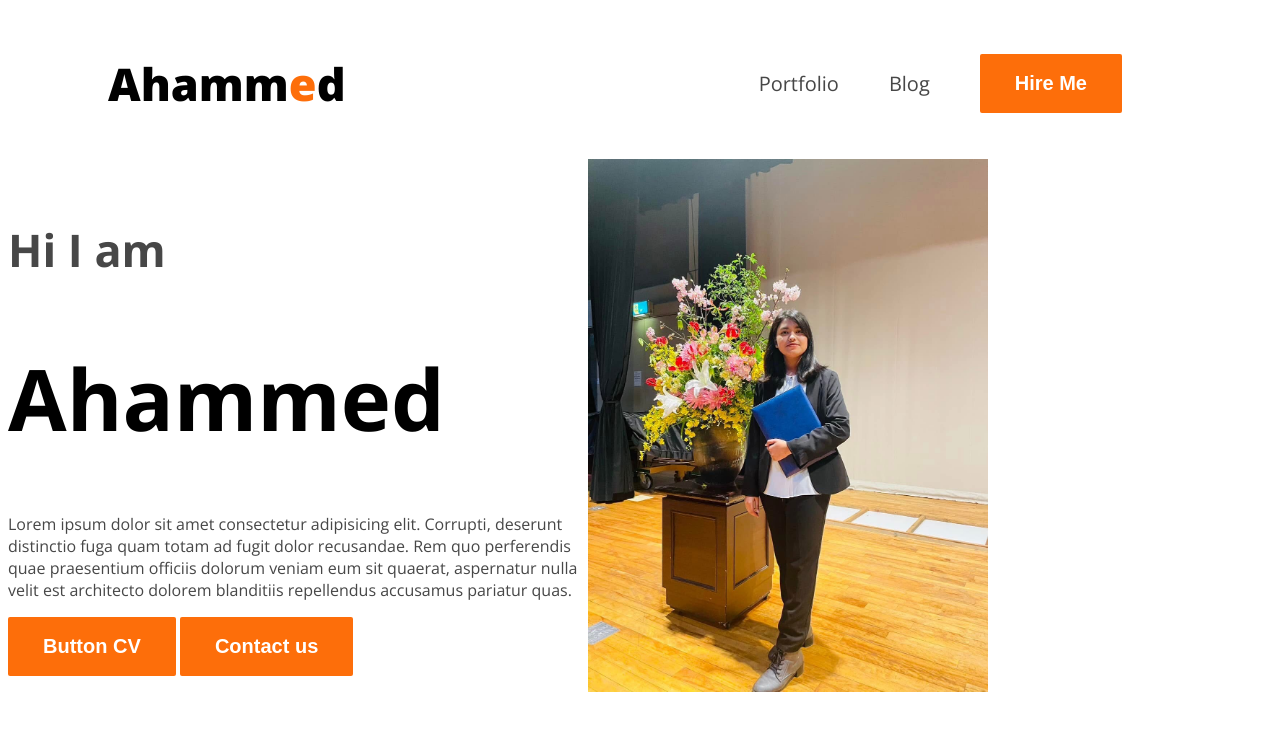
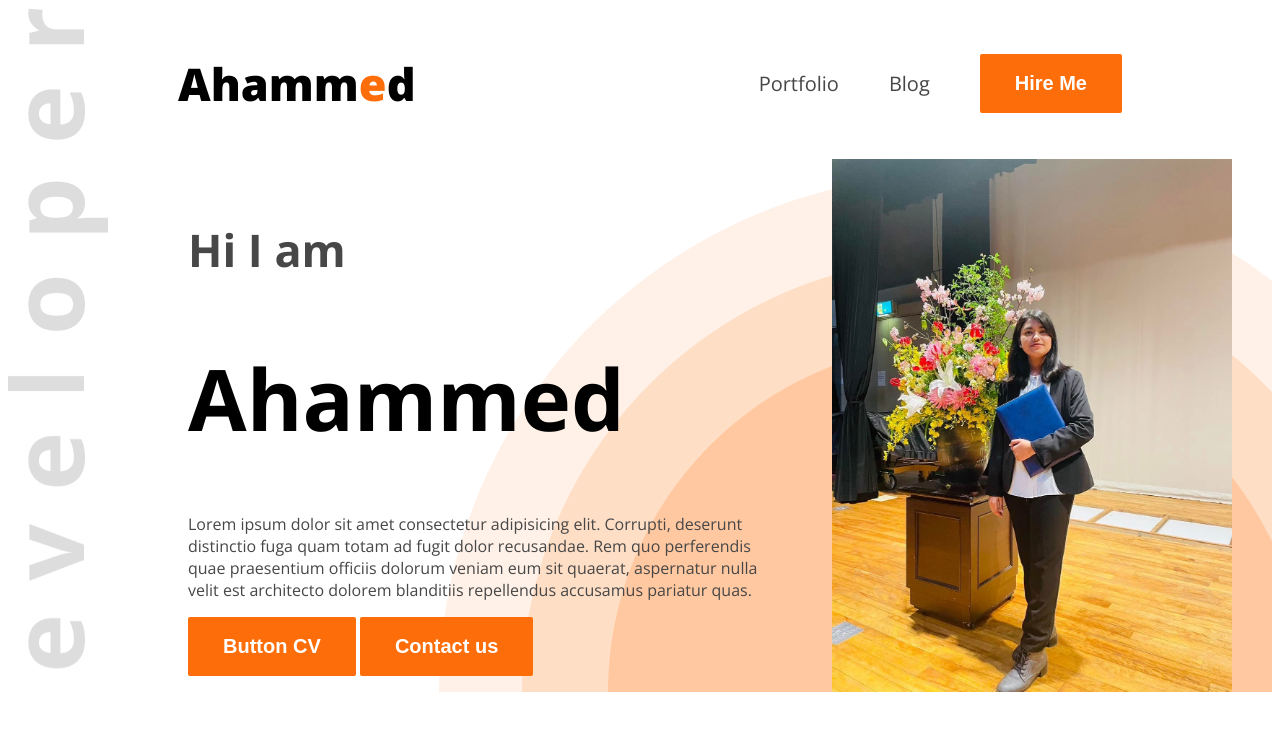
Before and after one commit to tasnim168/my-web-dev-portfolio, a plain HTML site: page index.html in a window 1280 px wide. Drawn offline with nearby package versions, Linux system fonts and the light colour scheme.

Commit message:
bg pic item is added

```diff
--- a/index.html
+++ b/index.html
@@ -10,7 +10,7 @@
     <link rel="stylesheet" href="style/portfolio.css">
 </head>
 <body class="open-sans-normal">
-    <header>
+    <header class="header">
         <nav>
             <h3 class="nav-title">Ahamm<span class="text-color">e</span>d</h3>
             <ul>
--- a/style/portfolio.css
+++ b/style/portfolio.css
@@ -5,6 +5,12 @@
   font-style: normal;
   font-variation-settings:
     "wdth" 100;
+}
+.header{
+    background-image: url("../images/developer.png"),url("../images/header_bg.png");
+    background-repeat: no-repeat;
+    background-position: top left, bottom right;
+
 }
 .text-color{
     color: #FD6E0A;
@@ -34,6 +40,7 @@ nav ul{
 .nav-title{
     font-weight: 800;
     font-size: 45px;
+    margin-left: 70px;
 }
 nav ul li{
     list-style: none;
@@ -47,6 +54,8 @@ nav li a{
 }
 .banner{
     display: flex;
+    justify-content: space-between;
+    margin: 0px 40px 0px 180px;
 }
 .banner-content{
     max-width: 580px;
```
